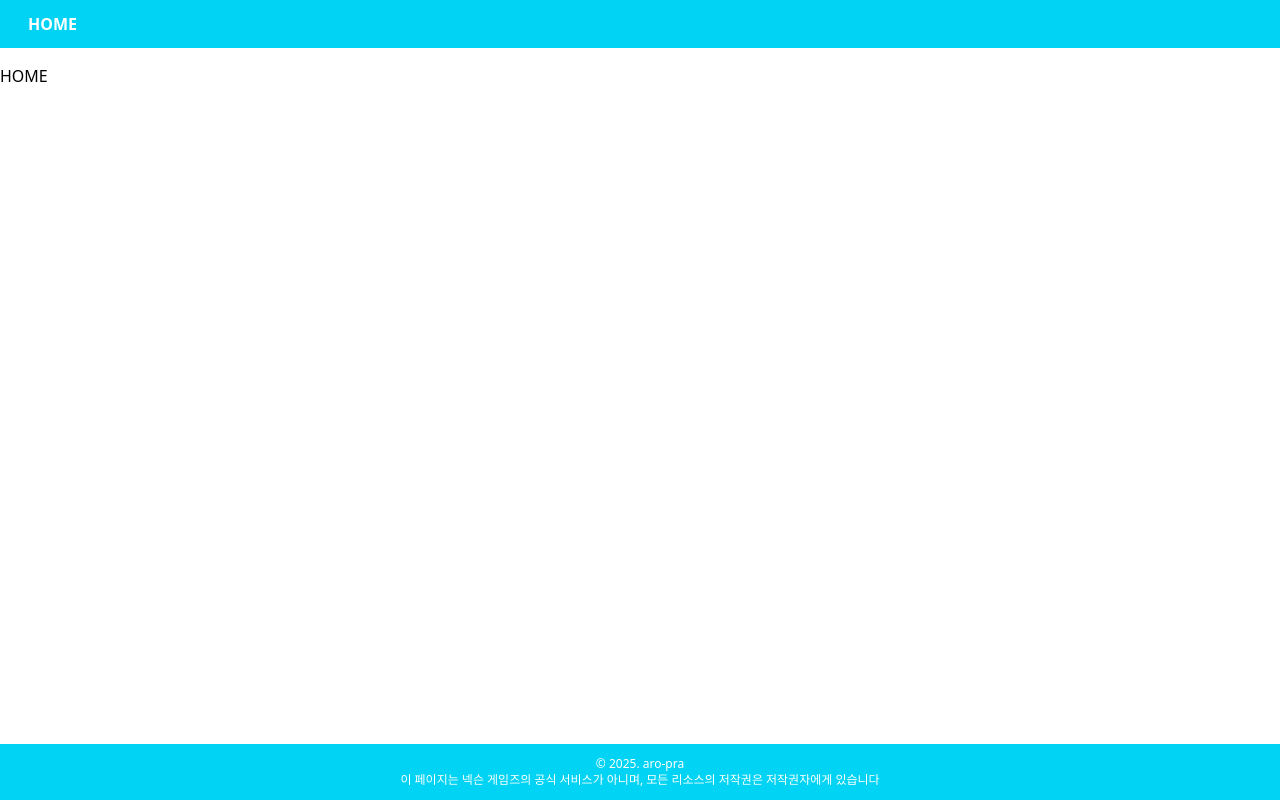
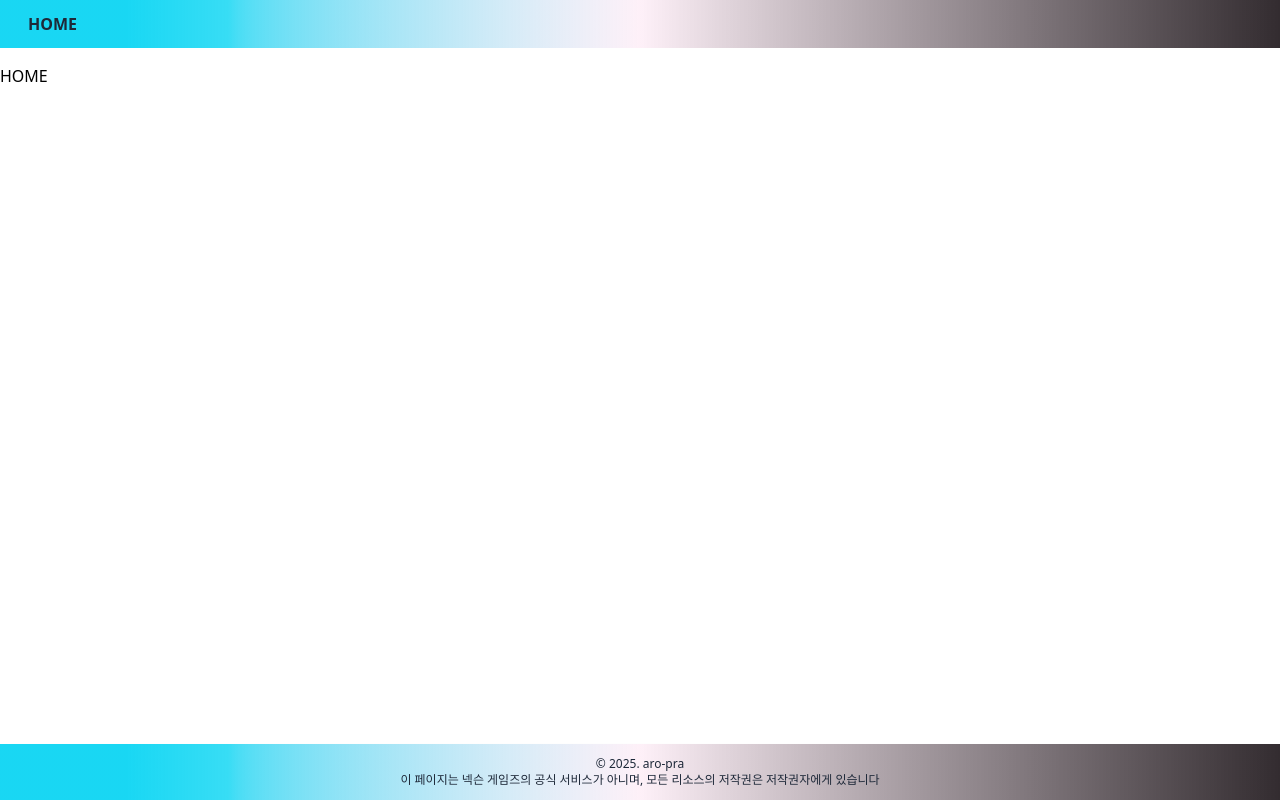
Before and after one commit to sinclairr08/aro-pra, a Next.js app in the folder frontend/: page / in a window 1280 px wide. Built offline with nearby package versions, Linux system fonts and the light colour scheme.

Commit message:
feat: add css style for header and footer

```diff
--- a/frontend/components/layout/Footer.tsx
+++ b/frontend/components/layout/Footer.tsx
@@ -1,12 +1,12 @@
 const Footer: React.FC = () => {
   return (
-    <div className="w-full fixed bottom-0 p-3 flex flex-col text-center text-xs bg-cyan-400 text-white z- 10">
+    <footer className="w-full fixed bottom-0 bg-gradient-to-r from-cyan-400/90 from-10% via-pink-200/30 via-50% to-[#332c30] p-3 flex flex-col text-center text-xs text-gray-800 z-10 shadow-lg">
       <span>© 2025. aro-pra</span>
       <span>
         이 페이지는 넥슨 게임즈의 공식 서비스가 아니며, 모든 리소스의 저작권은
         저작권자에게 있습니다
       </span>
-    </div>
+    </footer>
   );
 };
 
--- a/frontend/components/layout/Header.tsx
+++ b/frontend/components/layout/Header.tsx
@@ -2,11 +2,11 @@ import Link from "next/link";
 
 const Header: React.FC = () => {
   return (
-    <div className="w-full fixed top-0 p-3 flex items-center text-center bg-cyan-400 text-white font-bold z-10">
+    <header className="w-full fixed top-0 p-3 flex items-center text-center bg-gradient-to-r from-cyan-400/90 from-10% via-pink-200/30 via-50% to-[#332c30] text-gray-800 font-bold z-10">
       <Link href="/">
         <span className="mx-4">HOME</span>
       </Link>
-    </div>
+    </header>
   );
 };
 
```
